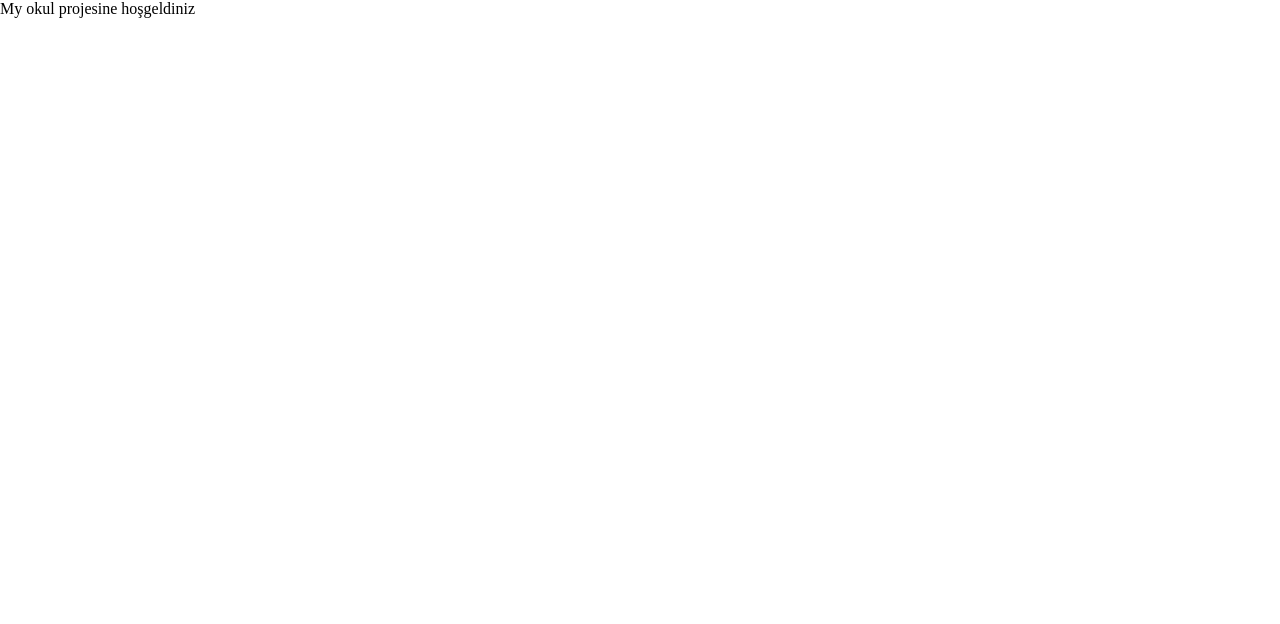
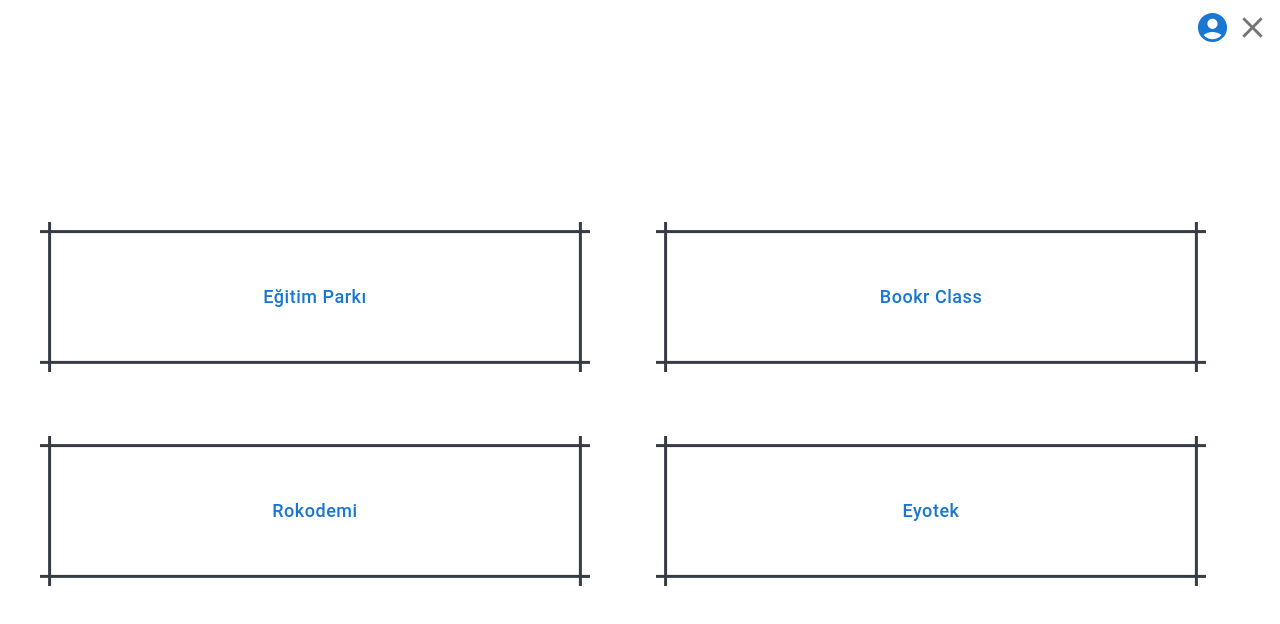
Before and after one commit to selimcanyildiz/my-okul-front, a React (Create React App) app: page /anasayfa in a window 1280 px wide. Shown: the top 624 px of the page. Built offline with nearby package versions, Linux system fonts and the light colour scheme.

Commit message:
added router, pages and apply css

```diff
--- a/package.json
+++ b/package.json
@@ -3,12 +3,17 @@
   "version": "0.1.0",
   "private": true,
   "dependencies": {
+    "@emotion/react": "^11.14.0",
+    "@emotion/styled": "^11.14.0",
+    "@mui/icons-material": "^6.4.7",
+    "@mui/material": "^6.4.7",
     "@testing-library/dom": "^10.4.0",
     "@testing-library/jest-dom": "^6.6.3",
     "@testing-library/react": "^16.2.0",
     "@testing-library/user-event": "^13.5.0",
     "react": "^19.0.0",
     "react-dom": "^19.0.0",
+    "react-router-dom": "^7.3.0",
     "react-scripts": "5.0.1",
     "web-vitals": "^2.1.4"
   },
--- a/src/App.css
+++ b/src/App.css
@@ -2,3 +2,23 @@
   margin: 0;
   padding: 0;
 }
+
+.button-89 {
+  --b: 3px;
+  --s: .45em;
+  --color: #373B44;
+  padding: calc(1.5em + var(--s)) calc(.9em + var(--s));
+  color: var(--color);
+  --_p: var(--s);
+  background:
+    conic-gradient(from 90deg at var(--b) var(--b),#0000 90deg,var(--color) 0)
+    var(--_p) var(--_p)/calc(100% - var(--b) - 2*var(--_p)) calc(100% - var(--b) - 2*var(--_p));
+  transition: .3s linear, color 0s, background-color 0s;
+  outline: var(--b) solid #0000;
+  outline-offset: .6em;
+  font-size: 16px;
+  border: 0;
+  user-select: none;
+  -webkit-user-select: none;
+  touch-action: manipulation;
+}
--- a/src/App.js
+++ b/src/App.js
@@ -1,9 +1,19 @@
-import './App.css';
+import React from "react";
+import { BrowserRouter as Router, Routes, Route, Navigate } from "react-router-dom";
+import Giris from "./pages/Giris";
+import AnaSayfa from "./pages/AnaSayfa";
+import './App.css'
 
-function App() {
+const App = () => {
   return (
-    <p>My okul projesine hoşgeldiniz</p>
+    <Router>
+      <Routes>
+        <Route path="/" element={<Navigate to="/giris" />} />
+        <Route path="/giris" element={<Giris />} />
+        <Route path="/anasayfa" element={<AnaSayfa />} />
+      </Routes>
+    </Router>
   );
-}
+};
 
 export default App;
--- /dev/null
+++ b/src/pages/AnaSayfa.js
@@ -0,0 +1,120 @@
+import React, { useState } from "react";
+import { Container, Button, Drawer, Box, TextField, Typography, IconButton, Divider, Grid } from "@mui/material";
+import AccountCircleIcon from "@mui/icons-material/AccountCircle";
+import CloseIcon from '@mui/icons-material/Close';
+import { useNavigate } from "react-router-dom";
+
+const Anasayfa = () => {
+  const navigate = useNavigate();
+  const [drawerOpen, setDrawerOpen] = useState(false);
+
+  const userInfo = {
+    ad: "Selim",
+    soyad: "Can",
+    tc: "1548795126",
+    sifre: "******",
+    okulAdi: "My Okul",
+    mail: "example@example.com",
+    telefon: "+90 123 456 7890"
+  };
+
+  const buttons = [
+    {
+      label: "Eğitim Parkı",
+      url: "https://www.egitimparki.com",
+      onClick: () => window.open("https://www.egitimparki.com", "_blank")
+    },
+    {
+      label: "Bookr Class",
+      url: "https://www.bookrclass.com",
+      onClick: () => window.open("https://www.bookrclass.com", "_blank")
+    },
+    {
+      label: "Rokodemi",
+      url: "https://www.rokodemi.com",
+      onClick: () => window.open("https://www.rokodemi.com", "_blank")
+    },
+    {
+      label: "Eyotek",
+      url: "https://www.eyotek.com",
+      onClick: () => window.open("https://www.eyotek.com", "_blank")
+    }
+  ];
+
+  const toggleDrawer = (open) => () => {
+    setDrawerOpen(open);
+  };
+
+  return (
+    <Container maxWidth="xl" sx={{ height: "100vh", display: "flex", flexDirection: "column", justifyContent: "center", padding: 0 }}>
+      <IconButton
+        onClick={() => navigate("/")}
+        sx={{ position: "absolute", top: 10, right: 10, padding: 0 }}
+      >
+        <CloseIcon fontSize="large" />
+      </IconButton>
+
+      <IconButton
+        onClick={toggleDrawer(true)}
+        color="primary"
+        sx={{ position: "absolute", top: 10, right: 50, padding: 0 }}
+      >
+        <AccountCircleIcon fontSize="large" />
+      </IconButton>
+
+      <Drawer anchor="right" open={drawerOpen} onClose={toggleDrawer(false)}>
+        <Box sx={{ width: 300, padding: 2, margin: 0 }}>
+          <Typography style={{textAlign:"center"}} variant="h6" sx={{ margin: 0 }}>Hesabım</Typography>
+          <Divider />
+          <TextField label="Ad" fullWidth margin="dense" value={userInfo.ad} />
+          <TextField label="Soyad" fullWidth margin="dense" value={userInfo.soyad} />
+          <TextField label="TC" fullWidth margin="dense" value={userInfo.tc} />
+          <TextField label="Şifre" fullWidth margin="dense" value={userInfo.sifre} />
+          <TextField label="Okul Adı" fullWidth margin="dense" value={userInfo.okulAdi} />
+          <TextField label="Mail" fullWidth margin="dense" value={userInfo.mail} />
+          <TextField label="Telefon" fullWidth margin="dense" value={userInfo.telefon} />
+        </Box>
+      </Drawer>
+
+      <Box
+        sx={{
+          flexGrow: 1,
+          display: "flex",
+          justifyContent: "center",
+          alignItems: "center",
+          textAlign: "center",
+          margin: 0,
+          padding: 0
+        }}
+      >
+        <Grid container spacing={2} sx={{ maxWidth: "100%", margin: 0 }}>
+          {buttons.map((button, index) => (
+            <Grid item sm={12} md={6} key={index} sx={{ margin: 0, padding: 1 }}>
+              <Button
+                className="button-89"
+                sx={{
+                  mb: 2,
+                  margin: "20px 0",
+                  padding: 0,
+                  width: "550px",
+                  height: "150px",
+                  fontSize: "18px",
+                  textTransform: "none",
+                  display: "flex",
+                  justifyContent: "center",
+                  alignItems: "center"
+                }}
+                onClick={button.onClick}
+              >
+                {button.label}
+              </Button>
+            </Grid>
+          ))}
+        </Grid>
+      </Box>
+
+    </Container>
+  );
+};
+
+export default Anasayfa;
--- /dev/null
+++ b/src/pages/Giris.js
@@ -0,0 +1,60 @@
+import React, { useState } from "react";
+import { Container, TextField, Button, Typography, Box, Link, Paper } from "@mui/material";
+import { useNavigate } from "react-router-dom";
+
+const Giris = () => {
+  const [kullaniciAdi, setKullaniciAdi] = useState("");
+  const [sifre, setSifre] = useState("");
+  const navigate = useNavigate();
+
+  const handleLogin = () => {
+    if (kullaniciAdi === "1" && sifre === "1") {
+      navigate("/anasayfa");  // Ana sayfaya yönlendir
+    } else {
+      alert("Kullanıcı adı veya şifre hatalı.");
+    }
+  };
+
+  return (
+    <Container maxWidth="xs">
+      <Paper elevation={3} sx={{ p: 4, mt: 10, textAlign: "center" }}>
+        <Typography variant="h5" gutterBottom>
+          Öğrenci Giriş
+        </Typography>
+        <Box component="form" noValidate autoComplete="off">
+          <TextField
+            fullWidth
+            label="Kullanıcı Adı"
+            variant="outlined"
+            margin="normal"
+            value={kullaniciAdi}
+            onChange={(e) => setKullaniciAdi(e.target.value)}
+          />
+          <TextField
+            fullWidth
+            label="Şifre"
+            variant="outlined"
+            margin="normal"
+            type="password"
+            value={sifre}
+            onChange={(e) => setSifre(e.target.value)}
+          />
+          <Button
+            fullWidth
+            variant="contained"
+            color="primary"
+            sx={{ mt: 2 }}
+            onClick={handleLogin}
+          >
+            Giriş Yap
+          </Button>
+        </Box>
+        <Link href="#" variant="body2" sx={{ display: "block", mt: 2 }}>
+          Şifremi Unuttum
+        </Link>
+      </Paper>
+    </Container>
+  );
+};
+
+export default Giris;
```
Also changed, not shown: 1 other file (tests, documents, lock files or other folders).
